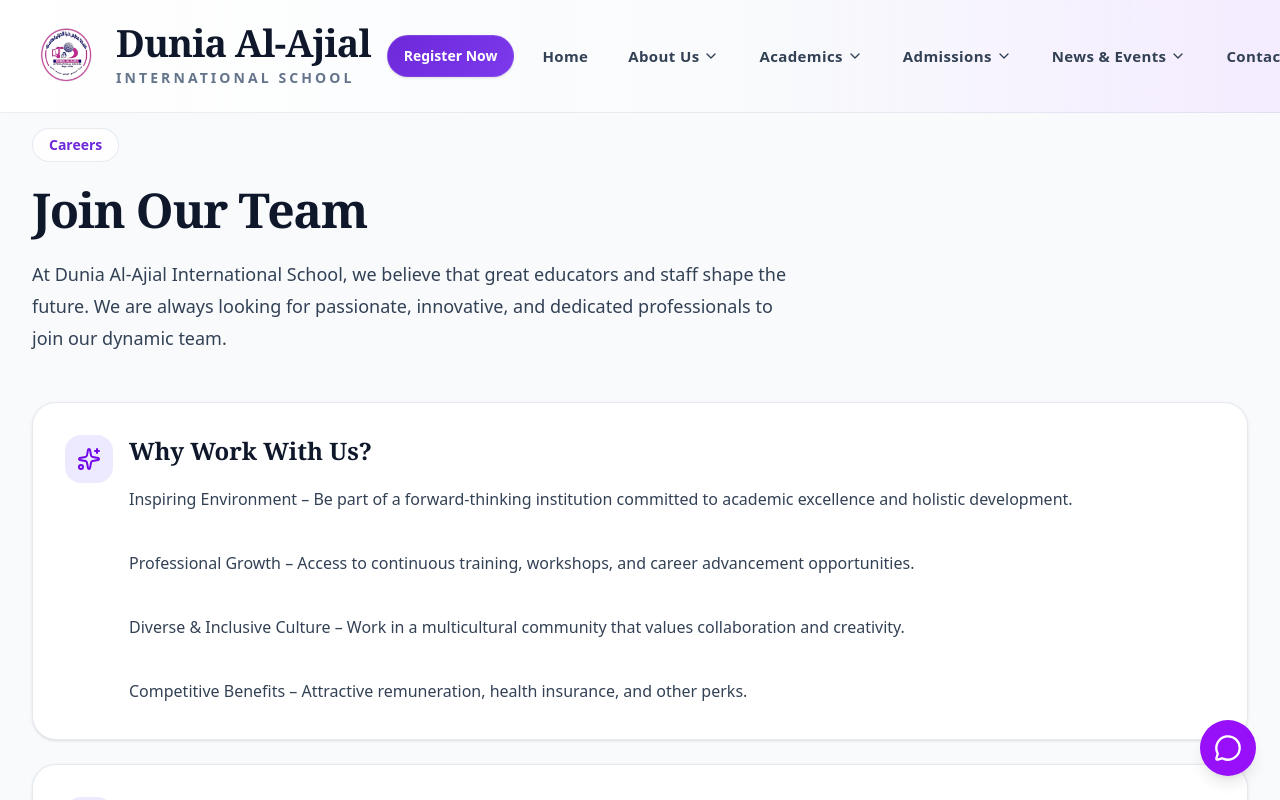
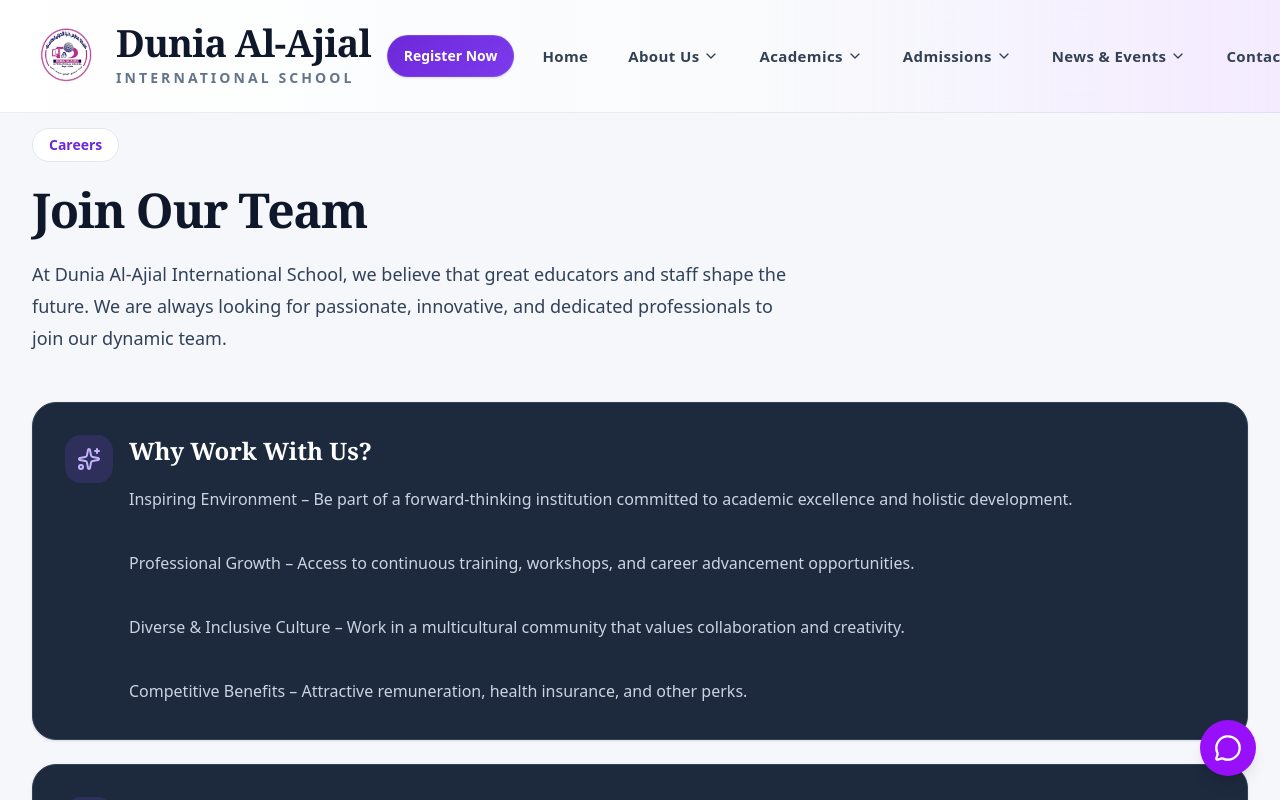
Before and after one commit to a7mdel5taeeb-eng/dunia-al-ajial-all-internal-pages, a React (Vite) app: page /career in a window 1280 px wide. Shown: the top 800 px of the page. Built offline with nearby package versions, Linux system fonts and the light colour scheme.

Commit message:
carrer again

```diff
--- a/src/pages/CareerPage.tsx
+++ b/src/pages/CareerPage.tsx
@@ -69,18 +69,18 @@ export default function CareerPage() {
   const isArabic = language === "ar";
 
   return (
-    <main className="min-h-screen pt-32 pb-16">
+    <main className="min-h-screen pt-32 pb-16 bg-[#f5f7fb] dark:bg-slate-950 transition-colors duration-300">
       <section className="container-page">
         <div className="max-w-4xl">
-          <div className="inline-flex items-center rounded-full border px-4 py-1.5 text-sm font-semibold mb-6 bg-white/80 dark:bg-slate-800/80 border-[var(--border-color)] text-[var(--accent-primary)] backdrop-blur-sm transition-colors duration-300">
+          <div className="inline-flex items-center rounded-full border px-4 py-1.5 text-sm font-semibold mb-6 bg-white dark:bg-slate-800 text-[var(--accent-primary)] border-slate-200 dark:border-slate-700 transition-colors duration-300">
             {isArabic ? careerData.badgeAr : careerData.badgeEn}
           </div>
 
-          <h1 className="text-4xl md:text-5xl font-bold tracking-tight text-[var(--text-primary)] mb-6">
+          <h1 className="text-4xl md:text-5xl font-bold tracking-tight text-slate-900 dark:text-white mb-6 transition-colors duration-300">
             {isArabic ? careerData.titleAr : careerData.titleEn}
           </h1>
 
-          <p className="text-lg leading-8 text-[var(--text-secondary)] max-w-3xl">
+          <p className="text-lg leading-8 text-slate-700 dark:text-slate-300 max-w-3xl transition-colors duration-300">
             {isArabic ? careerData.introAr : careerData.introEn}
           </p>
         </div>
@@ -92,19 +92,19 @@ export default function CareerPage() {
             return (
               <div
                 key={section.titleEn}
-                className="rounded-3xl border p-6 md:p-8 shadow-sm bg-white dark:bg-slate-900/90 border-[var(--border-color)] backdrop-blur-sm transition-colors duration-300"
+                className="rounded-3xl border p-6 md:p-8 shadow-sm bg-slate-800 dark:bg-slate-900 border-slate-700 transition-colors duration-300"
               >
                 <div className="flex items-start gap-4">
-                  <div className="shrink-0 rounded-2xl p-3 bg-violet-100 dark:bg-violet-500/15 text-violet-700 dark:text-violet-300">
+                  <div className="shrink-0 rounded-2xl p-3 bg-violet-500/15 text-violet-300">
                     <Icon className="w-6 h-6" />
                   </div>
 
                   <div className="flex-1">
-                    <h2 className="text-2xl font-bold text-[var(--text-primary)] mb-4">
+                    <h2 className="text-2xl font-bold text-white mb-4">
                       {isArabic ? section.titleAr : section.titleEn}
                     </h2>
 
-                    <div className="space-y-3 text-[var(--text-secondary)] leading-8 whitespace-pre-line">
+                    <div className="text-slate-300 leading-8 whitespace-pre-line">
                       {isArabic ? section.bodyAr : section.bodyEn}
                     </div>
                   </div>
```
